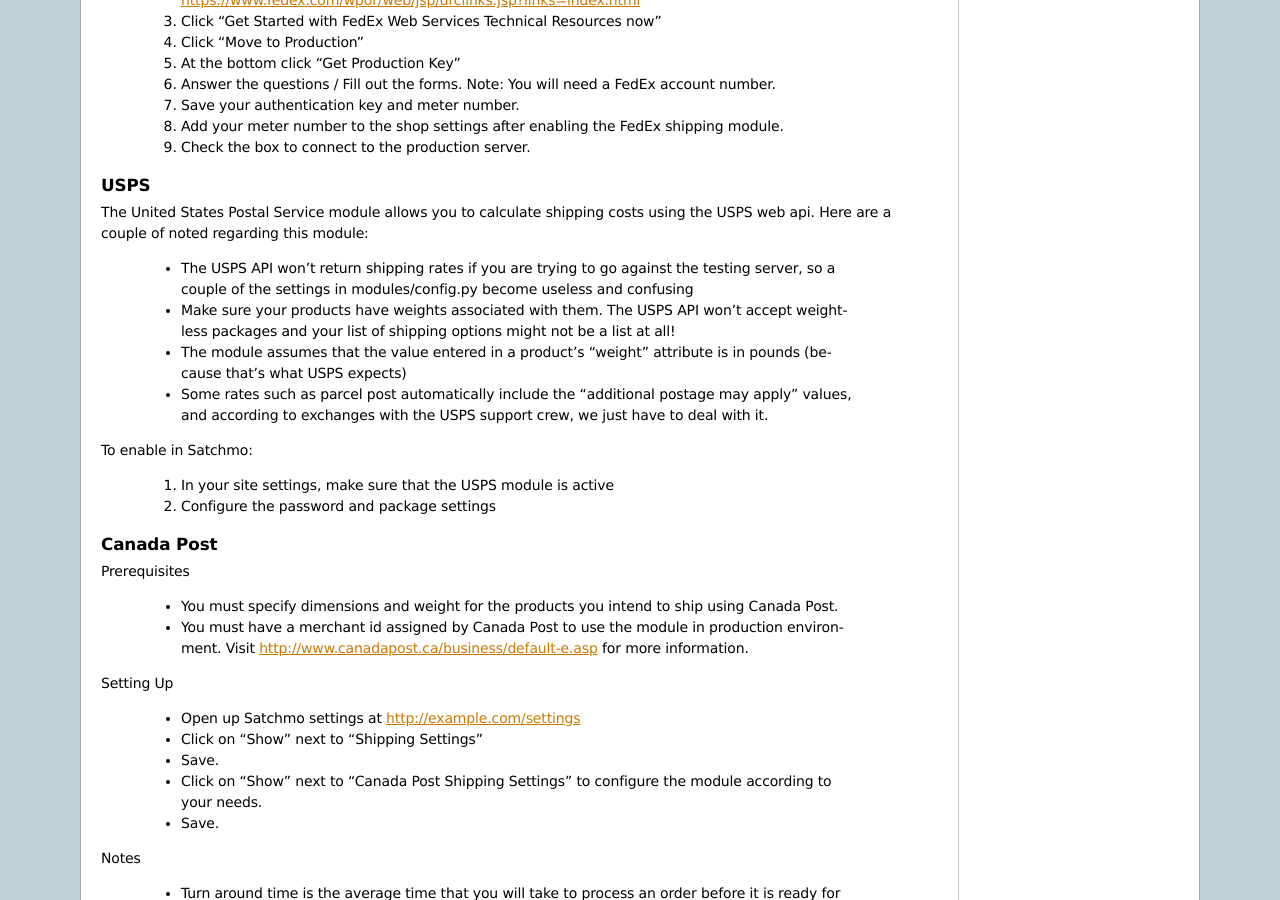
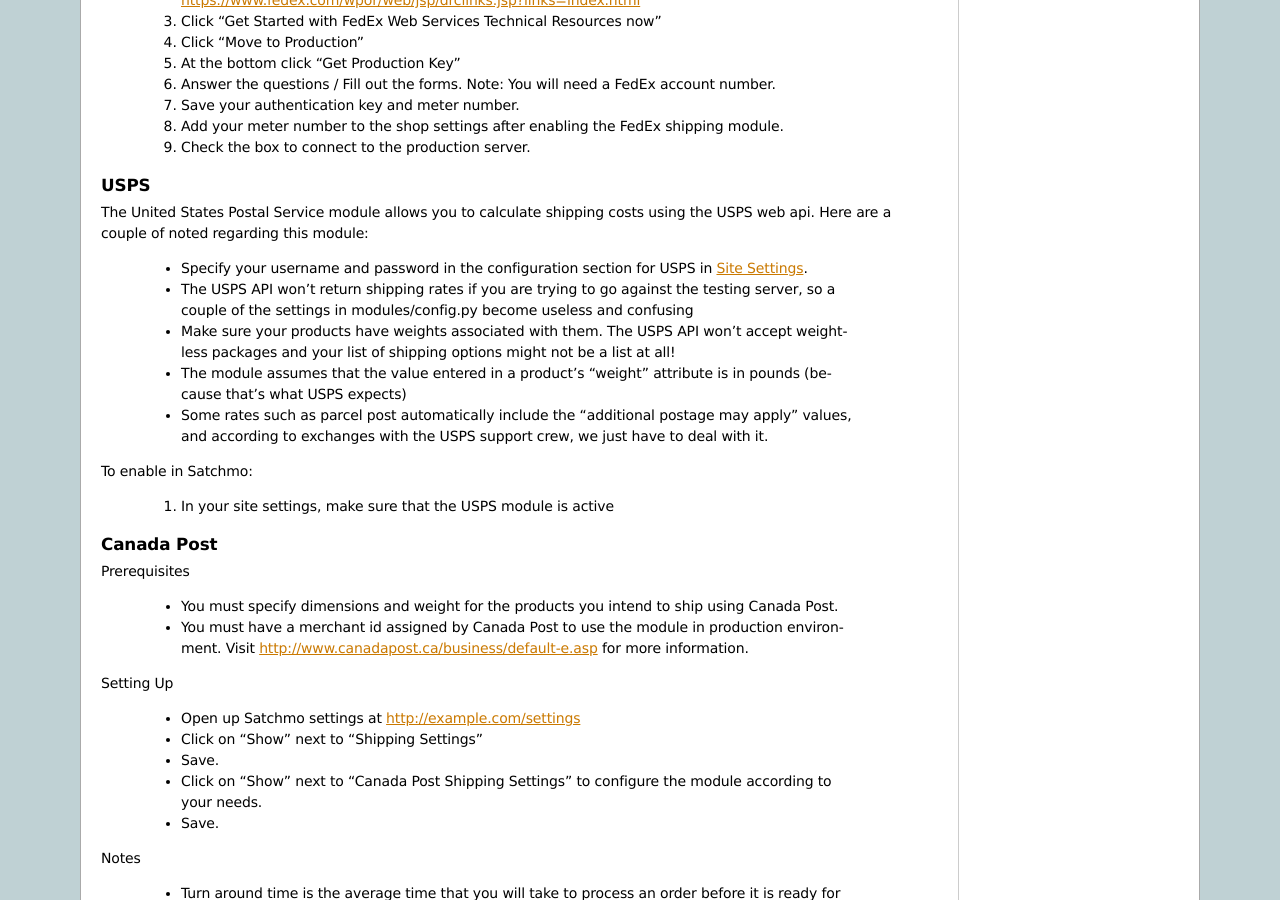
Before and after one commit to opencoca/WEB-Satchmo, a Sphinx documentation site: the page built from docs/shipping.txt, in a window 1280 px wide and 900 px high, scrolled down 3316 px. Built offline with Sphinx 7.4.7, drawn with Linux system fonts in a browser that asks for light colours.

Commit message:
docs/shipping/usps: move hint on password out of enabling instruction

```diff
--- a/docs/shipping.txt
+++ b/docs/shipping.txt
@@ -233,6 +233,8 @@
 The United States Postal Service module allows you to calculate shipping costs using the USPS web api. Here are a couple of noted
 regarding this module:
 
+ - Specify your username and password in the configuration section for USPS in
+   :ref:`Site Settings <site-settings>`.
  - The USPS API won't return shipping rates if you are trying to go against the testing server,
    so a couple of the settings in modules/config.py become useless and confusing
  - Make sure your products have weights associated with them. The USPS API won't accept weightless packages and your
@@ -244,7 +246,6 @@
 To enable in Satchmo:
 
  1. In your site settings, make sure that the USPS module is active
- 2. Configure the password and package settings
 
 .. _shipping_canada_post:
 
```
